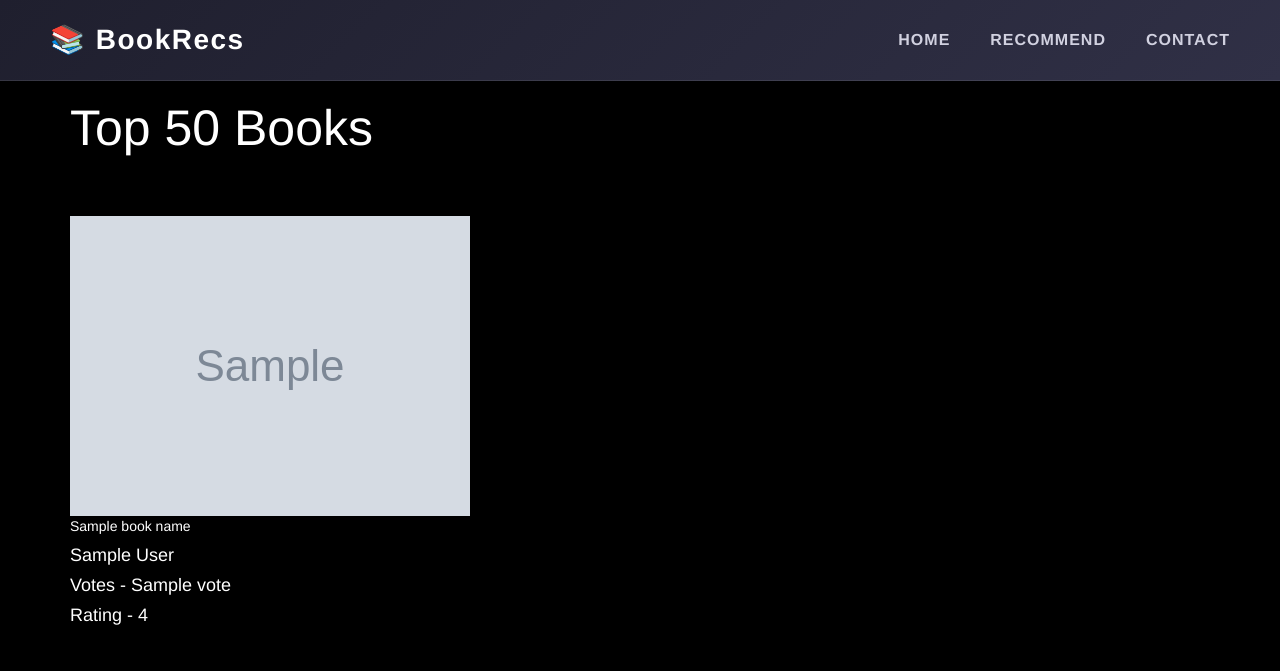
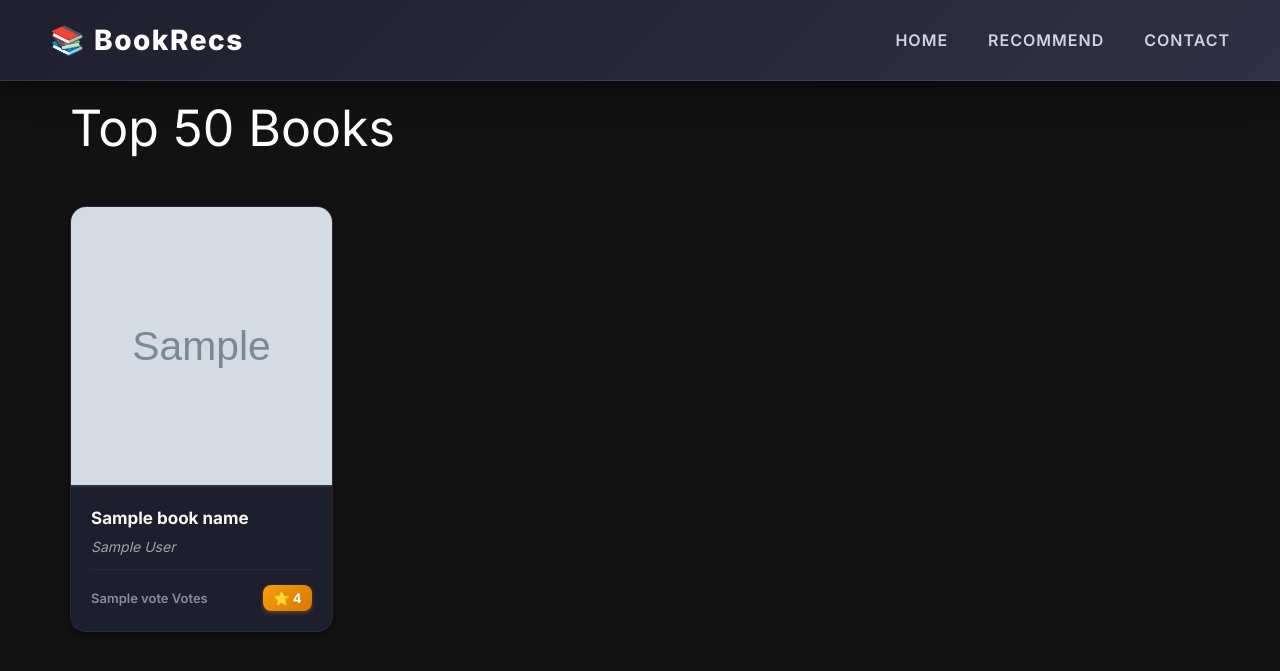
Before and after one commit to sahilgupta630/semantic-book-recommender, a Flask app: template templates/index.html in a window 1280 px wide. Shown: the top 671 px of the page. Run offline with Flask 3, Linux system fonts and the light colour scheme; the template is opened without the code that fills it: most values are stand-ins (such as "Sample title", 1, 10 or a date in 2020); grey boxes marked "Sample" are stand-in pictures; parts of the project's set-up code (start-up, migrations or seed data) failed here and were passed over.

Commit message:
Enhance book cards and form with premium dark glassmorphism UI

```diff
--- a/templates/index.html
+++ b/templates/index.html
@@ -9,12 +9,95 @@
         integrity="sha384-BVYiiSIFeK1dGmJRAkycuHAHRg32OmUcww7on3RYdg4Va+PmSTsz/K68vbdEjh4u" crossorigin="anonymous">
 </head>
 <style>
+    @import url('https://fonts.googleapis.com/css2?family=Inter:wght@400;600;700;800&display=swap');
+
+    body {
+        font-family: 'Inter', sans-serif;
+    }
+
     .text-white {
-        color: white
+        color: white;
+    }
+
+    .custom-card {
+        background: #1e1e2d;
+        border-radius: 16px;
+        overflow: hidden;
+        transition: all 0.3s ease;
+        height: 100%;
+        display: flex;
+        flex-direction: column;
+        border: 1px solid rgba(255, 255, 255, 0.05);
+        box-shadow: 0 4px 6px rgba(0, 0, 0, 0.3);
+    }
+
+    .custom-card:hover {
+        transform: translateY(-10px);
+        box-shadow: 0 20px 40px rgba(0, 0, 0, 0.6);
+        border: 1px solid rgba(255, 255, 255, 0.15);
+    }
+
+    .custom-card img {
+        width: 100%;
+        height: 280px;
+        object-fit: cover;
+        border-bottom: 2px solid #303046;
+    }
+
+    .custom-card-body {
+        padding: 20px;
+        display: flex;
+        flex-direction: column;
+        flex-grow: 1;
+    }
+
+    .book-title {
+        font-size: 17px;
+        font-weight: 700;
+        margin-bottom: 6px;
+        line-height: 1.4;
+        color: #f8f8f2;
+        display: -webkit-box;
+        -webkit-line-clamp: 2;
+        line-clamp: 2;
+        -webkit-box-orient: vertical;
+        overflow: hidden;
+    }
+
+    .book-author {
+        font-size: 14px;
+        color: #a1a1aa;
+        margin-bottom: 12px;
+        font-style: italic;
+    }
+
+    .stats-row {
+        display: flex;
+        justify-content: space-between;
+        align-items: center;
+        margin-top: auto;
+        padding-top: 15px;
+        border-top: 1px solid rgba(255, 255, 255, 0.05);
+    }
+
+    .rating-badge {
+        background: linear-gradient(135deg, #f59e0b 0%, #d97706 100%);
+        color: white;
+        padding: 4px 10px;
+        border-radius: 8px;
+        font-weight: 700;
+        font-size: 13px;
+        box-shadow: 0 2px 4px rgba(245, 158, 11, 0.3);
+    }
+
+    .votes-text {
+        font-size: 13px;
+        color: #8b8b99;
+        font-weight: 600;
     }
 </style>
 
-<body style="background-color:black">
+<body style="background-color:#121212">
 
     <nav
         style="background: linear-gradient(135deg, #1f1f2e 0%, #303046 100%); padding: 20px 50px; display: flex; justify-content: space-between; align-items: center; box-shadow: 0 8px 32px 0 rgba(0, 0, 0, 0.5); border-bottom: 1px solid rgba(255, 255, 255, 0.1);">
@@ -41,14 +124,16 @@
             </div>
 
             {% for i in range(book_name|length) %}
-            <div class="col-md-3" style="margin-top:50px">
-                <div class="card">
-                    <div class="card-body">
-                        <img class="card-img-top" src="{{ image[i] }}">
-                        <p class="text-white">{{ book_name[i] }}</p>
-                        <h4 class="text-white">{{ author[i] }}</h4>
-                        <h4 class="text-white">Votes - {{ votes[i] }}</h4>
-                        <h4 class="text-white">Rating - {{ rating[i] }}</h4>
+            <div class="col-md-3" style="margin-top:40px; margin-bottom: 20px;">
+                <div class="custom-card">
+                    <img src="{{ image[i] }}" alt="Book Cover">
+                    <div class="custom-card-body">
+                        <div class="book-title" title="{{ book_name[i] }}">{{ book_name[i] }}</div>
+                        <div class="book-author">{{ author[i] }}</div>
+                        <div class="stats-row">
+                            <span class="votes-text">{{ votes[i] }} Votes</span>
+                            <span class="rating-badge">⭐ {{ rating[i]|round(1) }}</span>
+                        </div>
                     </div>
                 </div>
             </div>
```
Also changed, not shown: templates/recommend.html (+110 -12 lines).
